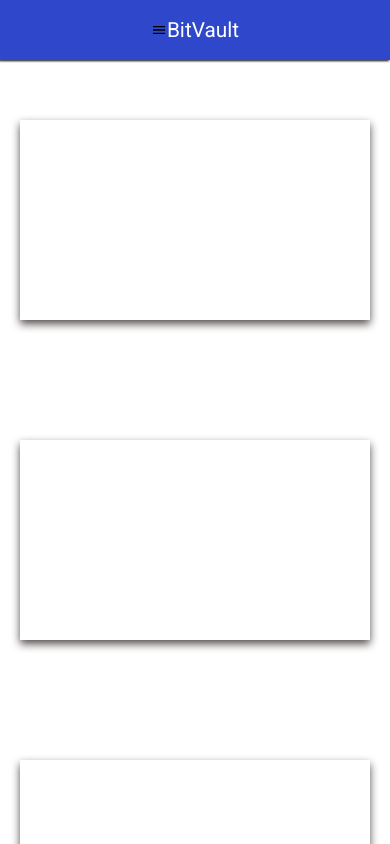
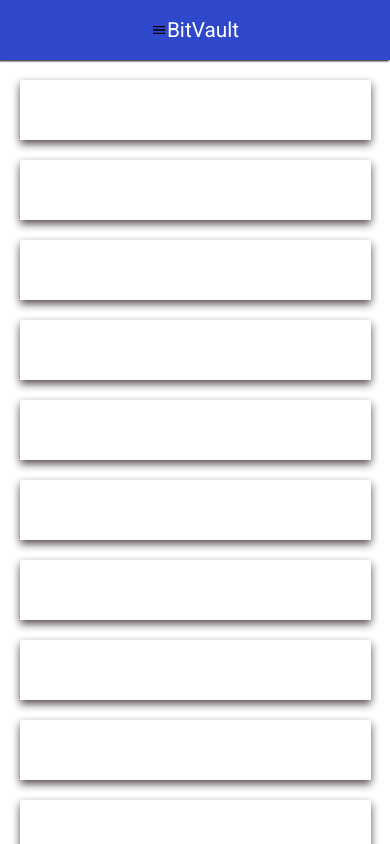
Before and after one commit to Tiqur/BitVault-Frontend, a React (Create React App) app in the folder bitvault/: page /dashboard in a window 390 px wide. Shown: the top 844 px of the page. Built offline with nearby package versions, Linux system fonts and the light colour scheme.

Commit message:
Media query to change mobile password div dimensions

```diff
--- a/bitvault/src/pages/DashboardPage.jsx
+++ b/bitvault/src/pages/DashboardPage.jsx
@@ -32,9 +32,15 @@ const Content = styled(FlexDiv)`
 const PasswordDiv = styled.div`
     min-width: 350px;
     height: 200px;
-    margin: 60px 20px;
+    margin: 20px 20px;
     background-color: white;
     filter: drop-shadow(0px 4px 4px #554c4c);
+
+    @media (max-width: 992px) {
+        width: 90%;
+        height: 60px;
+        margin: 20px 0 0 0;
+    }
 `
 
 
```
